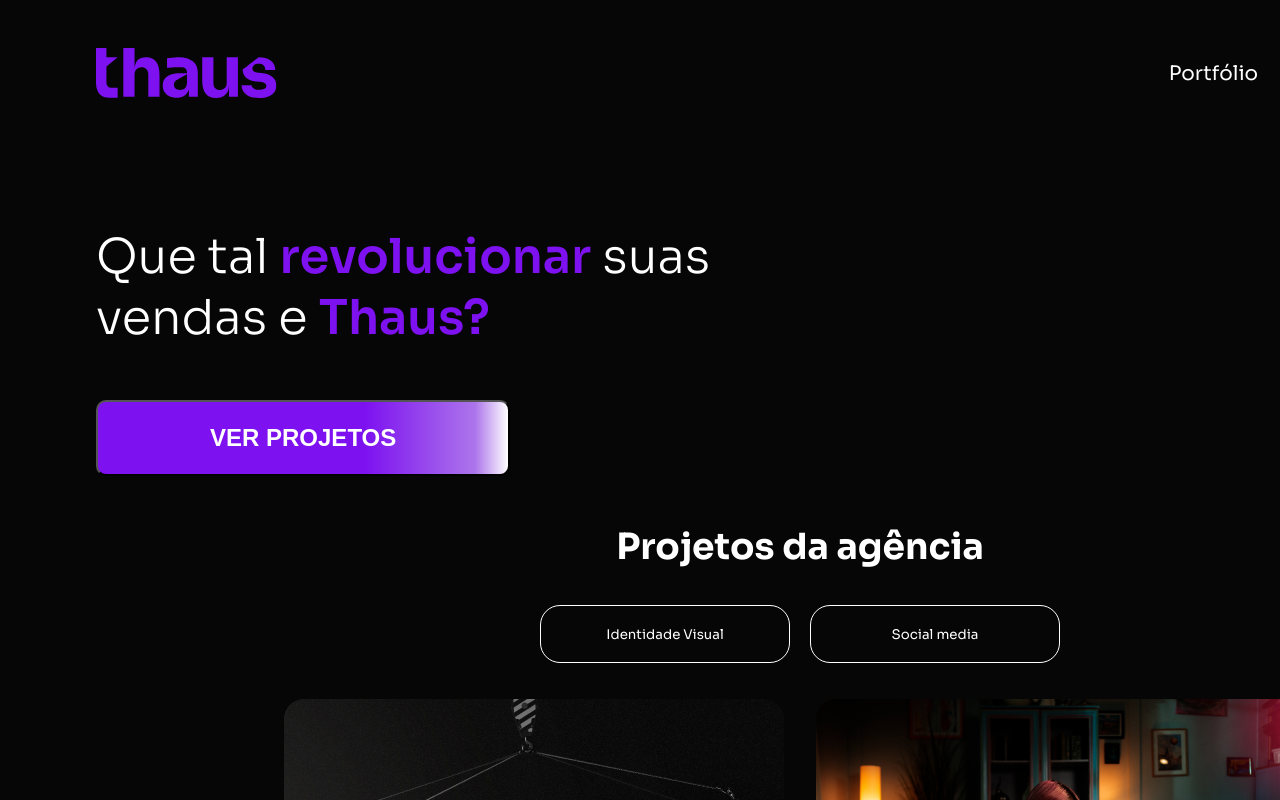
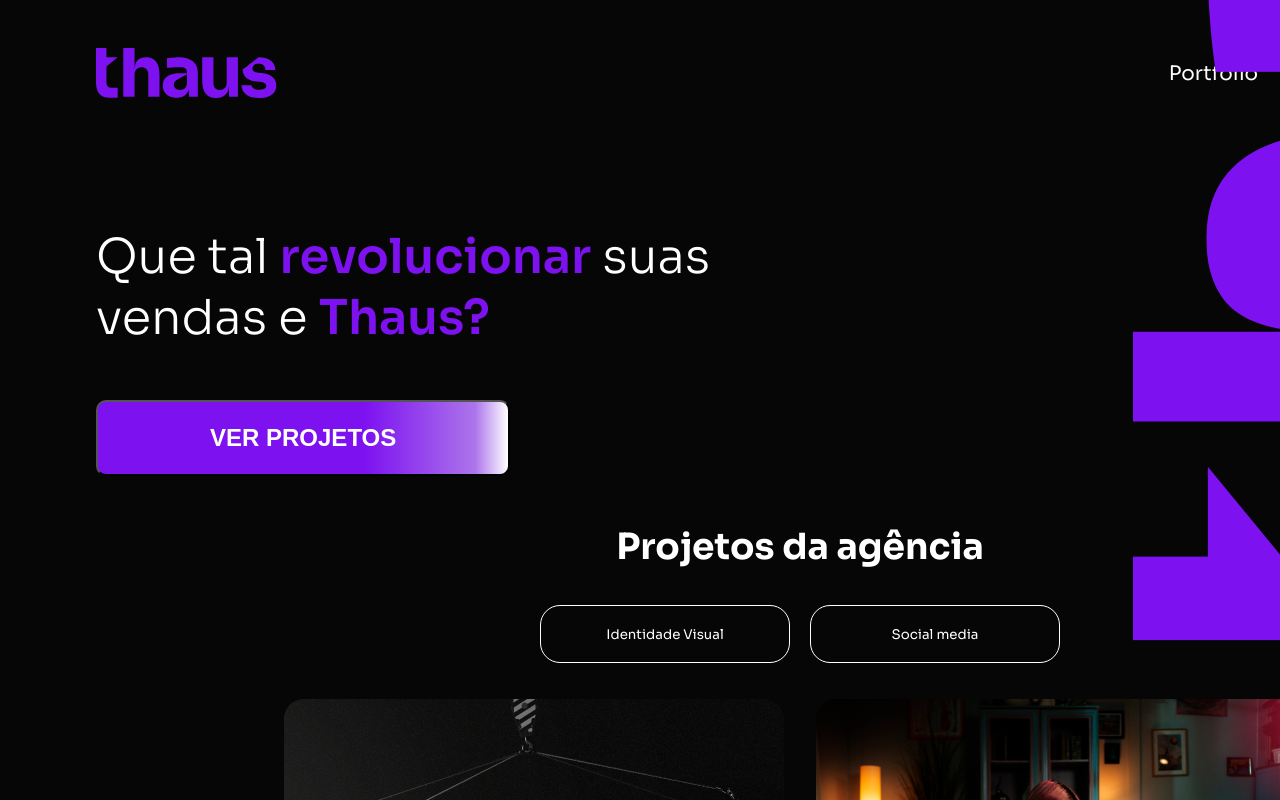
Before and after one commit to DesignWebster/agenciaThaus, a React (Vite) app: page / in a window 1280 px wide. Shown: the top 800 px of the page. Built offline with nearby package versions, Linux system fonts and the light colour scheme.

Commit message:
descomentei a imagem da lateral

```diff
--- a/src/App.tsx
+++ b/src/App.tsx
@@ -69,7 +69,7 @@
         </div>
 
       </main>
-      {/* <img src={LoggoRightTop} id='logoRightTop' alt="" /> */}
+      <img src={LoggoRightTop} id='logoRightTop' alt="" />
     </>
   )
 }
```
